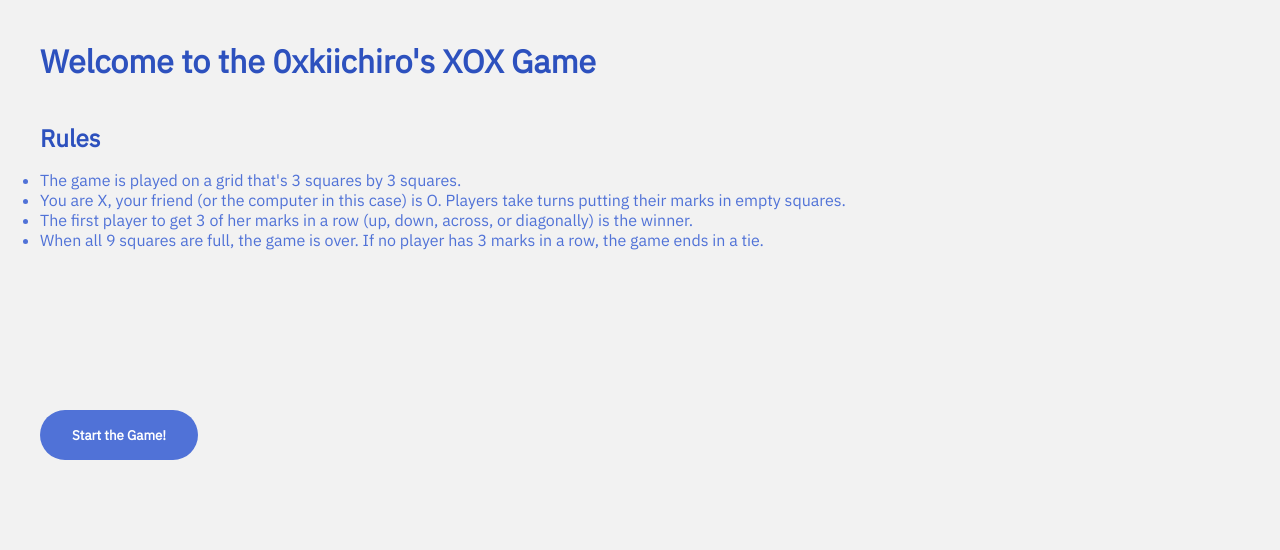
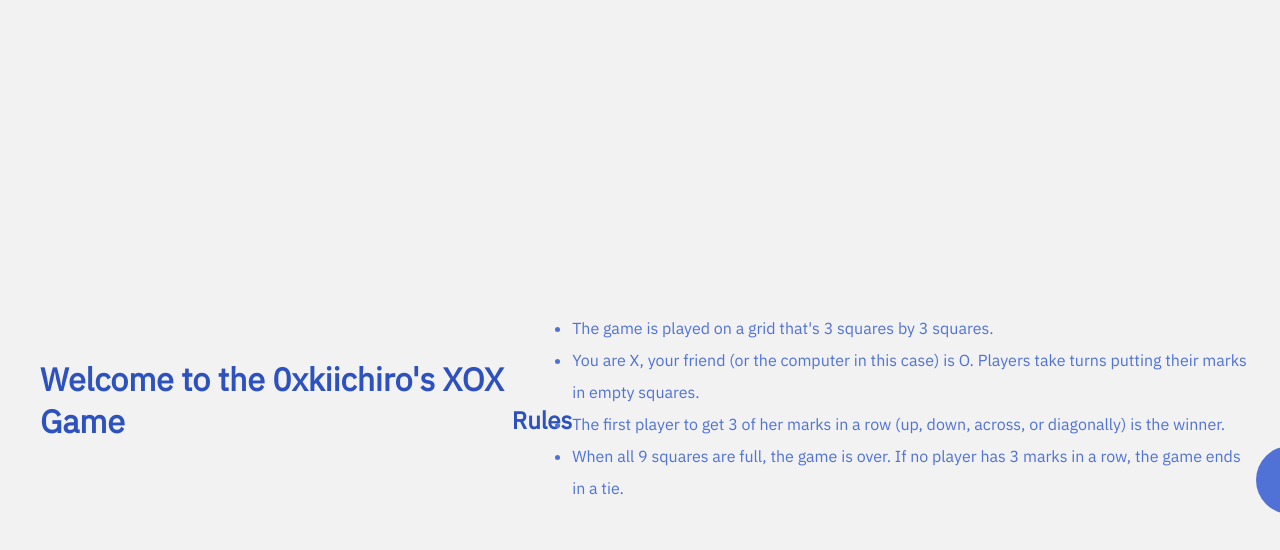
Before and after one commit to 0xkiichiro/react-xox, a React (Create React App) app: page / in a window 1280 px wide. Shown: the top 550 px of the page. Built offline with nearby package versions, Linux system fonts and the light colour scheme.

Commit message:
so strange no error but doesnt render

```diff
--- /dev/null
+++ b/src/components/BoardPiece.jsx
@@ -0,0 +1,5 @@
+const BoardPiece = () => {
+  return <div>BoardPiece</div>;
+};
+
+export default BoardPiece;
--- a/src/components/GameBoard.jsx
+++ b/src/components/GameBoard.jsx
@@ -1,5 +1,7 @@
+import boardStyle from "../scss/components/gameBoard.module.scss";
+
 const GameBoard = () => {
-  return <div>GameBoard</div>;
+  return <div className={boardStyle["game-board"]}></div>;
 };
 
 export default GameBoard;
--- a/src/pages/GamePage.jsx
+++ b/src/pages/GamePage.jsx
@@ -1,5 +1,18 @@
+import BoardPiece from "../components/BoardPiece";
+import GameBoard from "../components/GameBoard";
+
 const GamePage = () => {
-  return <div>GamePage</div>;
+  const boardArr = [1, 2, 3, 4, 5, 6, 7, 8, 9];
+  return (
+    <div className="page-container">
+      <GameBoard>
+        {boardArr.map((sq) => (
+          <BoardPiece />
+        ))}
+        <div>hello</div>
+      </GameBoard>
+    </div>
+  );
 };
 
 export default GamePage;
--- /dev/null
+++ b/src/scss/components/gameBoard.module.scss
@@ -0,0 +1,7 @@
+@import "../abstracts/variables";
+
+.game-board {
+  height: 500px;
+  width: 50%;
+  border: 1px solid $colorBlue;
+}
--- a/src/scss/main.scss
+++ b/src/scss/main.scss
@@ -1,6 +1,6 @@
 @import "./abstracts/variables";
-@import "./base/_reset.scss";
-@import "./pages/_welcomePage.scss";
+@import "./base/_reset";
+@import "./pages/_welcomePage", "./pages/gamePage";
 
 * {
   font-family: "IBM Plex Sans", sans-serif;
--- /dev/null
+++ b/src/scss/pages/_gamePage.scss
@@ -0,0 +1,11 @@
+.page-container {
+  width: 1440px;
+  height: 100vh;
+  background-color: $colorBg;
+  margin: auto;
+  padding: 2.5rem;
+
+  display: flex;
+  justify-content: center;
+  align-items: center;
+}
--- a/src/scss/pages/_welcomePage.scss
+++ b/src/scss/pages/_welcomePage.scss
@@ -15,6 +15,7 @@
   .p {
     color: $colorBlue;
     margin-top: 1rem;
+    line-height: 2rem;
   }
 
   .btn {
```
